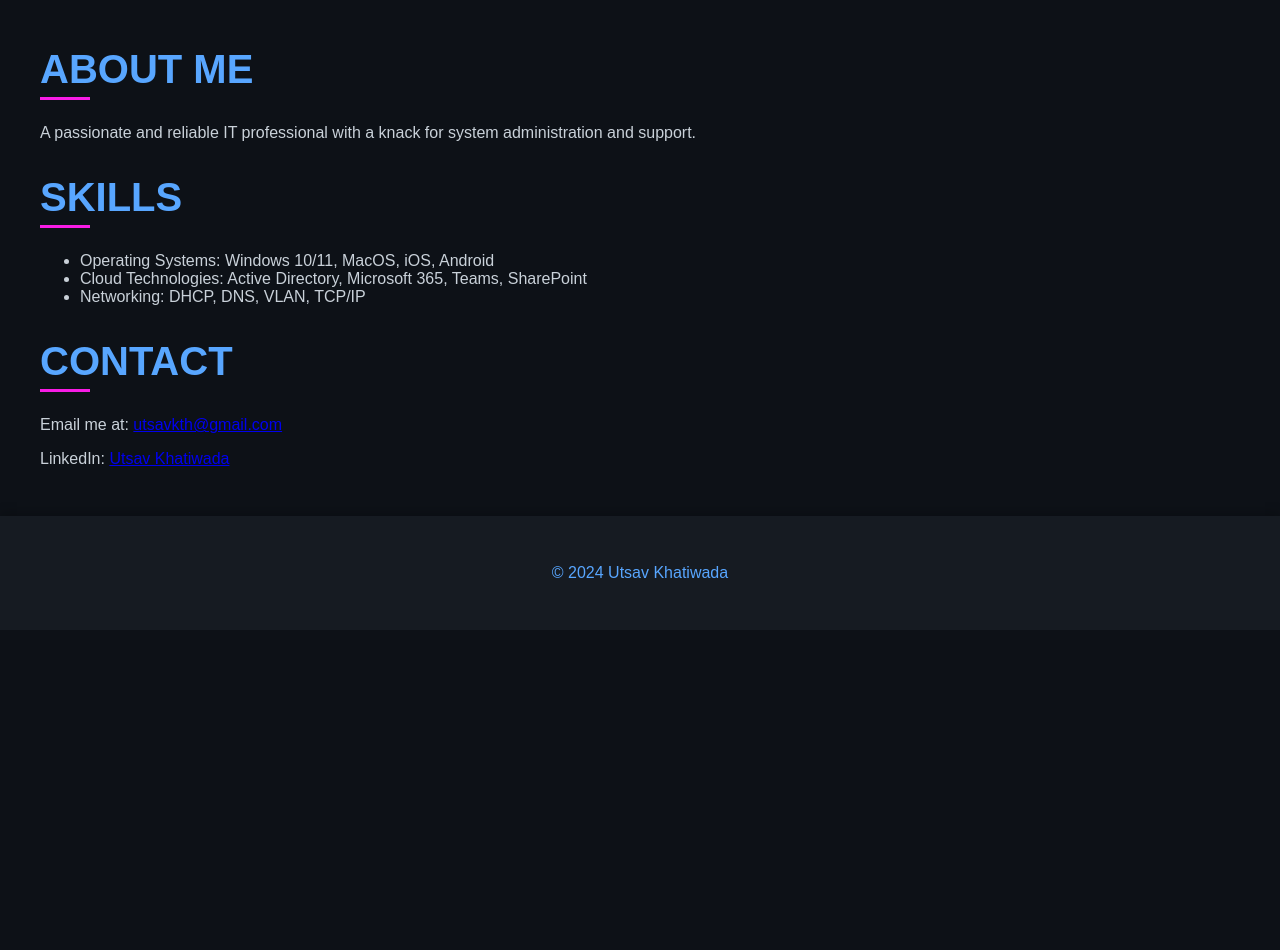
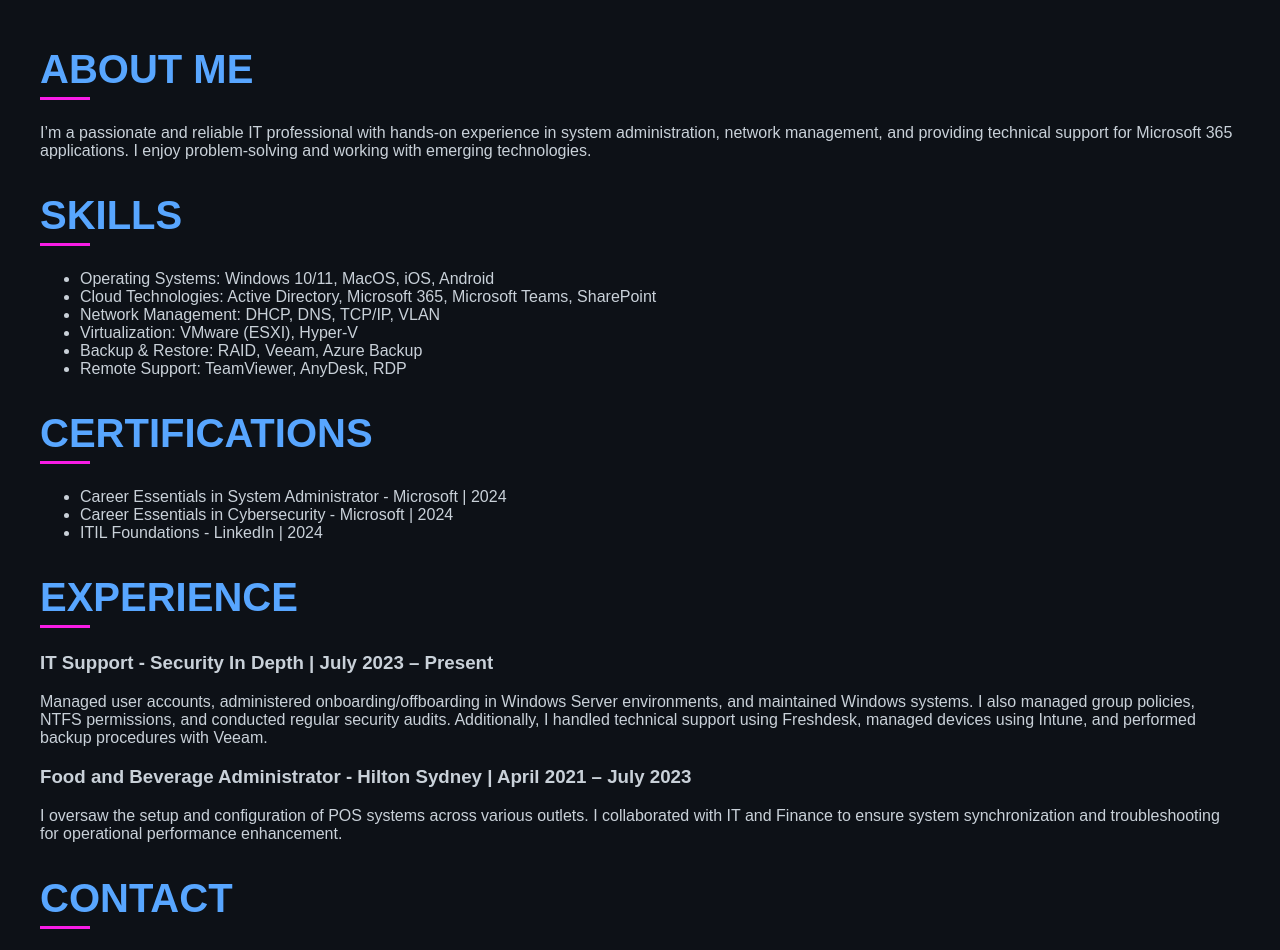
Before and after one commit to utsavkth/Utsav-Khatiwada-Portfolio-, a plain HTML site: page index.html in a window 1280 px wide. Shown: the part 300-1250 px from the top of the page. Before the commit the page ends 930 px from the top, so only its background shows below. Drawn offline with Linux system fonts and the light colour scheme; files that its build step writes are made by us from their sources.

Commit message:
Update index.html

```diff
--- a/index.html
+++ b/index.html
@@ -5,7 +5,7 @@
     <meta name="viewport" content="width=device-width, initial-scale=1.0">
     <meta name="description" content="Utsav Khatiwada - IT Professional Resume">
     <title>Utsav Khatiwada - Professional Resume</title>
-    <link rel="stylesheet" href="style.css"> <!-- Link to external CSS file -->
+    <link rel="stylesheet" href="css/style.css">
 </head>
 <body>
     <!-- Navigation Bar -->
@@ -14,9 +14,7 @@
         <a href="#skills">Skills</a>
         <a href="#certifications">Certifications</a>
         <a href="#experience">Experience</a>
-        <a href="projects.html">Projects</a> <!-- Link to Projects Page -->
-        <a href="#volunteer">Volunteer Work</a>
-        <a href="#education">Education</a>
+        <a href="projects.html">Projects</a>
         <a href="#contact">Contact</a>
     </nav>
 
@@ -29,7 +27,10 @@
         <!-- About Me Section -->
         <section id="about">
             <h2>About Me</h2>
-            <p>A passionate and reliable IT professional with a knack for system administration and support.</p>
+            <p>
+                I’m a passionate and reliable IT professional with hands-on experience in system administration, network management,
+                and providing technical support for Microsoft 365 applications. I enjoy problem-solving and working with emerging technologies.
+            </p>
         </section>
 
         <!-- Skills Section -->
@@ -37,12 +38,45 @@
             <h2>Skills</h2>
             <ul>
                 <li>Operating Systems: Windows 10/11, MacOS, iOS, Android</li>
-                <li>Cloud Technologies: Active Directory, Microsoft 365, Teams, SharePoint</li>
-                <li>Networking: DHCP, DNS, VLAN, TCP/IP</li>
+                <li>Cloud Technologies: Active Directory, Microsoft 365, Microsoft Teams, SharePoint</li>
+                <li>Network Management: DHCP, DNS, TCP/IP, VLAN</li>
+                <li>Virtualization: VMware (ESXI), Hyper-V</li>
+                <li>Backup & Restore: RAID, Veeam, Azure Backup</li>
+                <li>Remote Support: TeamViewer, AnyDesk, RDP</li>
             </ul>
         </section>
 
-        <!-- More sections like Certifications, Experience, Volunteer Work, etc. -->
+        <!-- Certifications Section -->
+        <section id="certifications">
+            <h2>Certifications</h2>
+            <ul>
+                <li>Career Essentials in System Administrator - Microsoft | 2024</li>
+                <li>Career Essentials in Cybersecurity - Microsoft | 2024</li>
+                <li>ITIL Foundations - LinkedIn | 2024</li>
+            </ul>
+        </section>
+
+        <!-- Experience Section -->
+        <section id="experience">
+            <h2>Experience</h2>
+
+            <div class="experience">
+                <h3>IT Support - Security In Depth | July 2023 – Present</h3>
+                <p>
+                    Managed user accounts, administered onboarding/offboarding in Windows Server environments,
+                    and maintained Windows systems. I also managed group policies, NTFS permissions, and conducted regular security audits.
+                    Additionally, I handled technical support using Freshdesk, managed devices using Intune, and performed backup procedures with Veeam.
+                </p>
+            </div>
+
+            <div class="experience">
+                <h3>Food and Beverage Administrator - Hilton Sydney | April 2021 – July 2023</h3>
+                <p>
+                    I oversaw the setup and configuration of POS systems across various outlets.
+                    I collaborated with IT and Finance to ensure system synchronization and troubleshooting for operational performance enhancement.
+                </p>
+            </div>
+        </section>
 
         <!-- Contact Section -->
         <section id="contact">
@@ -56,6 +90,6 @@
         <p>© 2024 Utsav Khatiwada</p>
     </footer>
 
-    <script src="script.js"></script> <!-- Link to external JavaScript file -->
+    <script src="js/script.js"></script>
 </body>
 </html>
```
